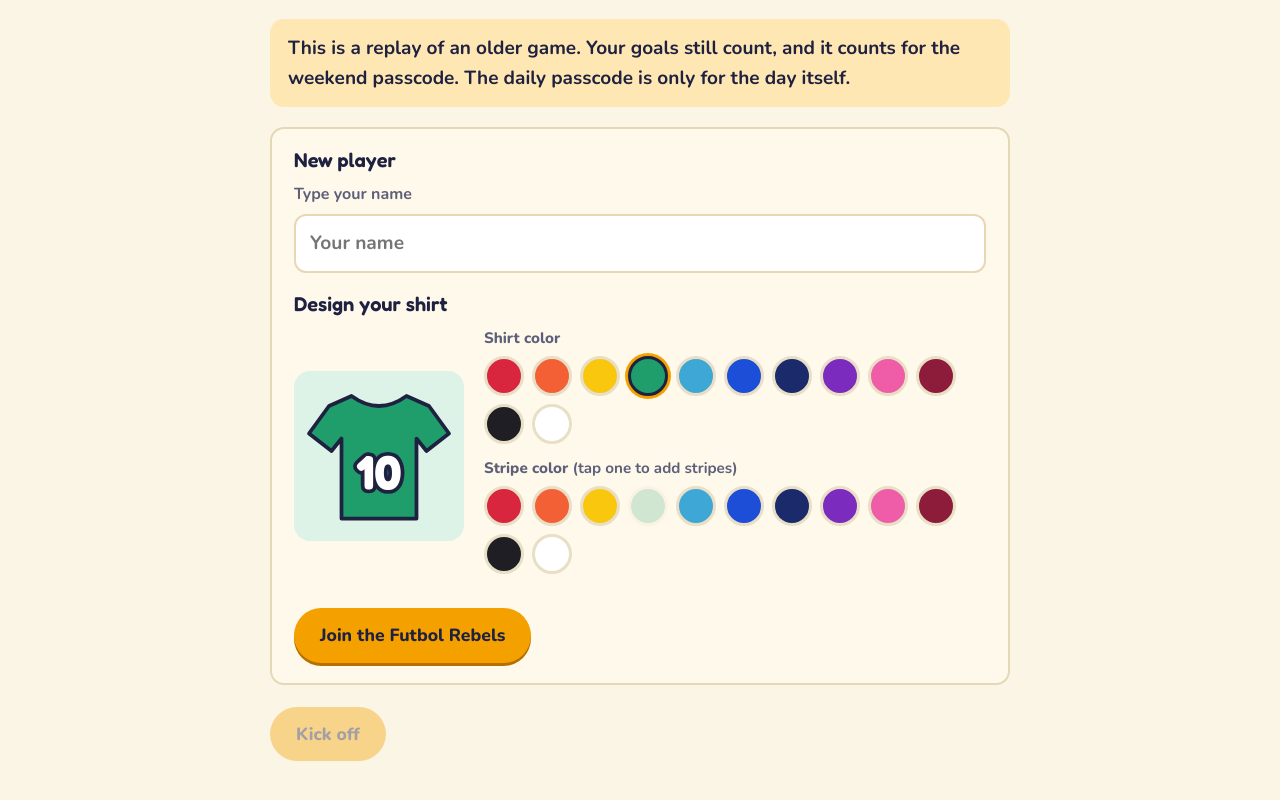
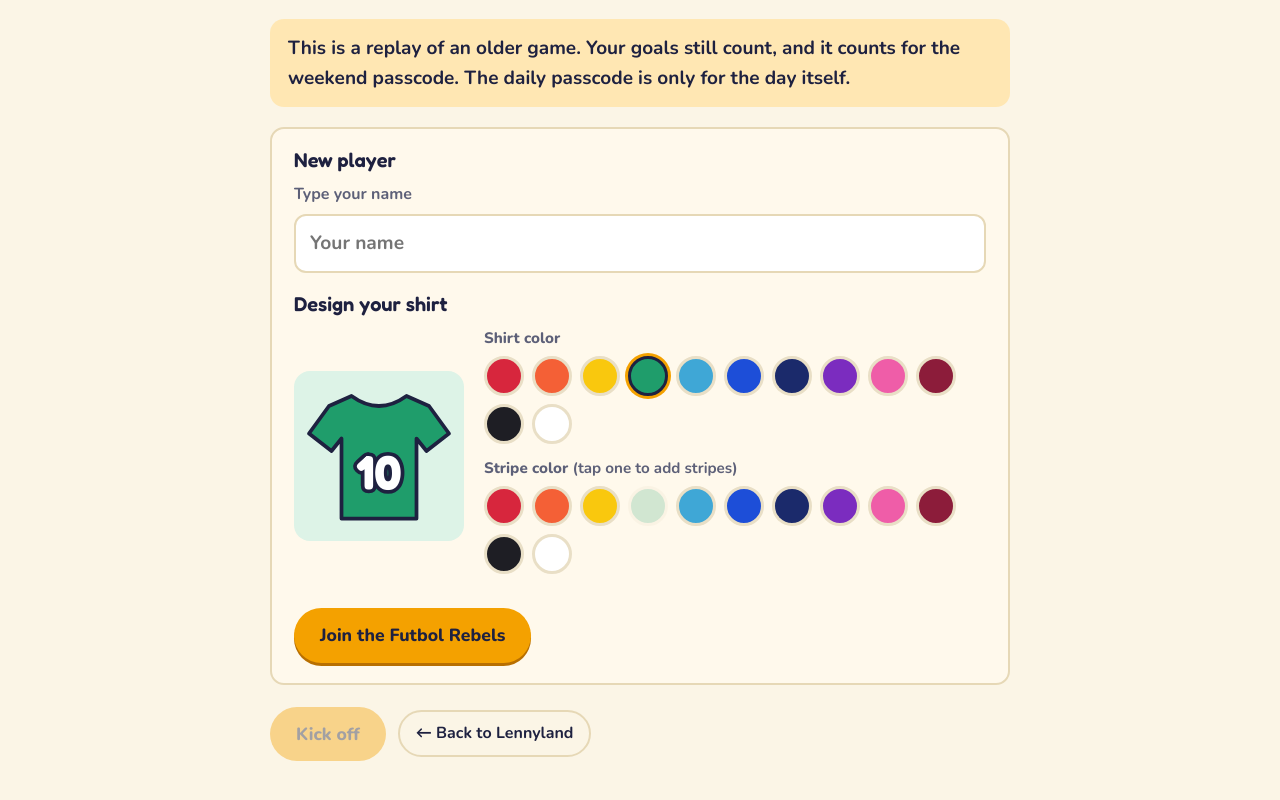
Before and after one commit to asfsms/lennyland-kickoff, a plain HTML site: page e/001/index.html in a window 1280 px wide. Shown: the part 268-1068 px from the top of the page. Drawn offline with nearby package versions, Linux system fonts and the light colour scheme.

Commit message:
Add a Back to Lennyland button on the home page and each game's first screen
Co-Authored-By: Claude Fable 5.2 <noreply@anthropic.com>
Claude-Session: https://claude.ai/code/session_01SP4AWoLgiPVnk3kun89aji

```diff
--- a/assets/engine.js
+++ b/assets/engine.js
@@ -68,7 +68,7 @@ function build(){
     +'<div class="panel instrument" id="newPlayer" hidden><h3>New player</h3><div class="controls" style="margin-top:0"><label>Type your name<input type="text" id="pName" maxlength="14" autocomplete="off" autocapitalize="words" spellcheck="false" placeholder="Your name" data-enter="joinBtn"></label></div>'
     +'<h3 style="margin-top:20px">Design your shirt</h3><div class="kitlab"><div class="kitprev" id="kitPrev"></div><div><div class="swlabel">Shirt color</div><div class="swatches" id="swA"></div><div class="swlabel">Stripe color <span class="swhint" id="swBHint"></span></div><div class="swatches" id="swB"></div></div></div>'
     +'<div class="next" style="margin-bottom:0"><button class="btn" id="joinBtn" onclick="K.createPlayer()">Join the Futbol Rebels</button><span class="hintline" id="joinMsg"></span></div></div>'
-    +'<div class="next"><button class="btn" id="startBtn" disabled onclick="K.startGame()">Kick off</button></div></section>';
+    +'<div class="next"><button class="btn" id="startBtn" disabled onclick="K.startGame()">Kick off</button><a class="btn ghost small" href="https://lennyland.games/">&larr; Back to Lennyland</a></div></section>';
 
   /* 1 · kickoff */
   h+='<section class="step" data-step="1">'+head(1,'Kickoff',true)+'<h1>'+esc(G.title)+'</h1><p class="lede story">'+storyHtml(G.lede)+'</p>'
```
Also changed, not shown: index.html (+1 -1 lines).
